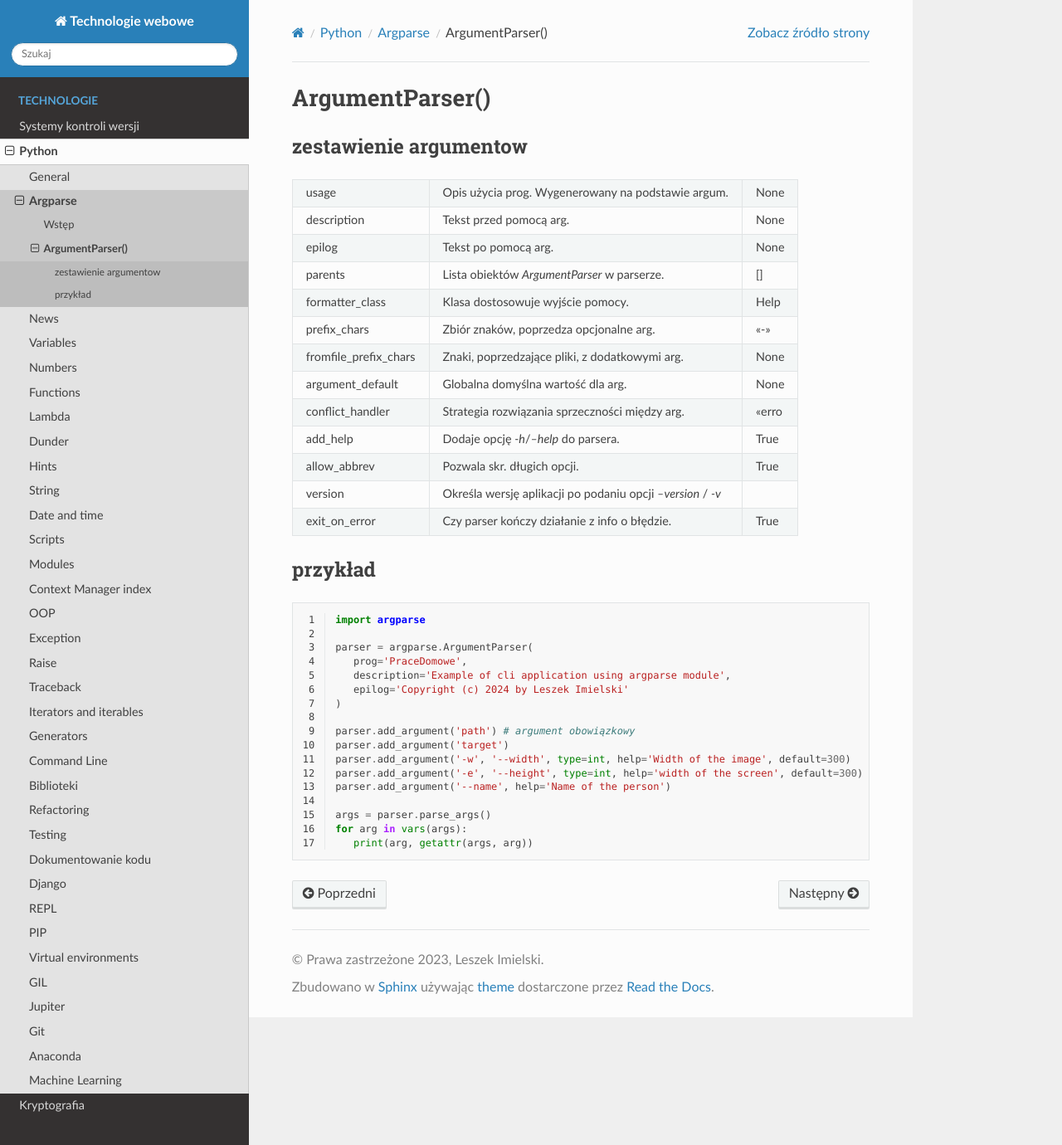
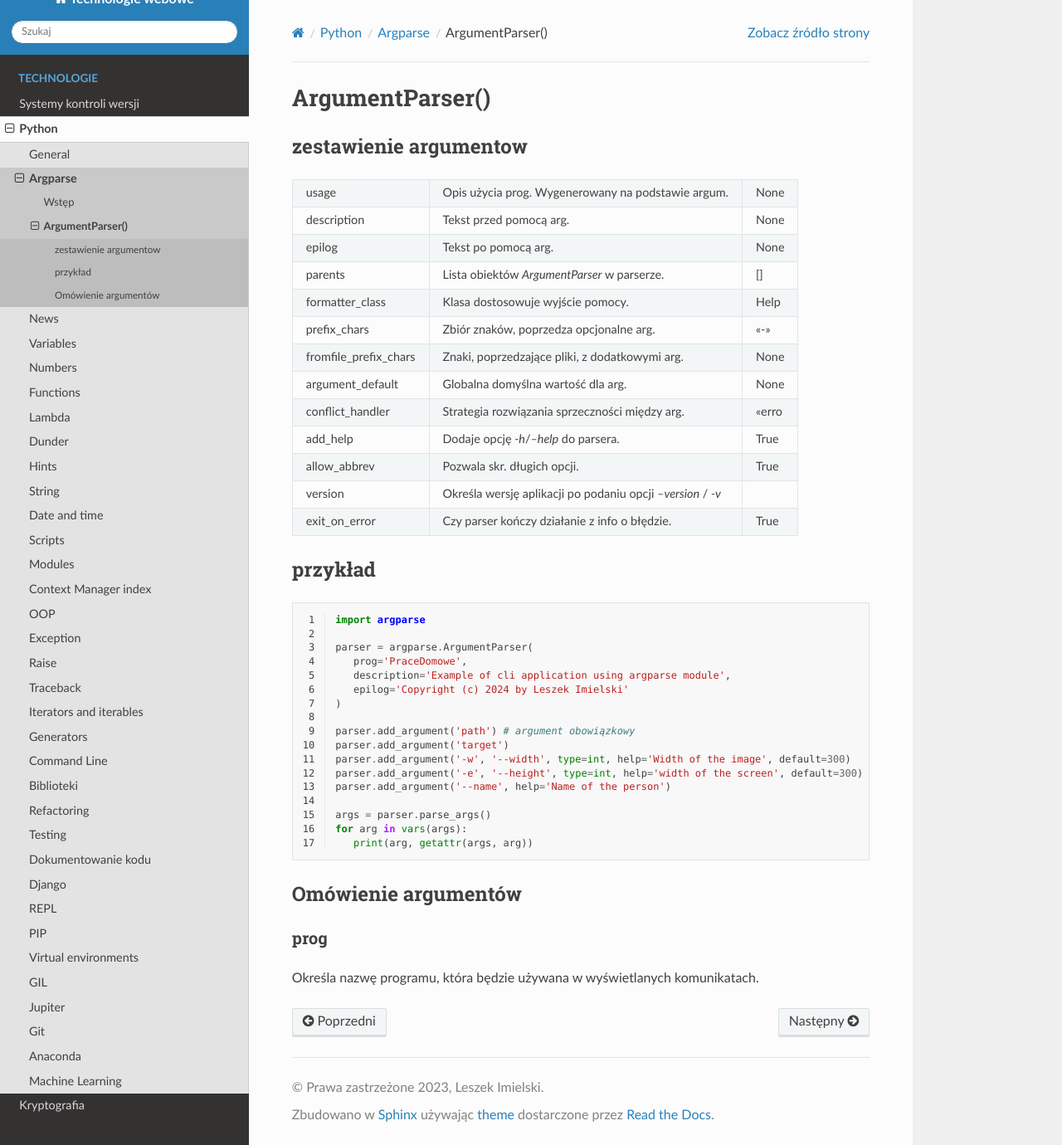
Before and after one commit to limielski/UsingSphinx, a Sphinx documentation site: the page built from docs/source/python/argparse/argparse02.rst, in a window 1280 px wide and 1380 px high. Shown: the whole window at 83% size. Built offline with Sphinx 7.4.7 and the Read the Docs theme 2.0.0, drawn with Linux system fonts in a browser that asks for light colours; pages that are not in the unit, such as notebooks, are missing from menus.

Commit message:
Update argparse02.rst and adjust index.rst maxdepth
Expanded the contents of `argparse02.rst` to include a detailed discussion about the arguments usage. Adjusted the maxdepth in `argparse/index.rst` to accommodate these additions. The `argparse04.rst` reference was also removed as its content is no longer relevant.

```diff
--- a/docs/source/python/argparse/argparse02.rst
+++ b/docs/source/python/argparse/argparse02.rst
@@ -3,7 +3,6 @@ ArgumentParser()
 
 zestawienie argumentow
 ----------------------
-
 
 +-----------------------+-------------------------------------------------------------+------+
 | usage                 | Opis użycia prog. Wygenerowany na podstawie argum.          | None |
@@ -56,3 +55,11 @@ przykład
    args = parser.parse_args()
    for arg in vars(args):
       print(arg, getattr(args, arg))
+
+Omówienie argumentów
+--------------------
+
+prog
+^^^^
+
+Określa nazwę programu, która będzie używana w wyświetlanych komunikatach.
--- a/docs/source/python/argparse/index.rst
+++ b/docs/source/python/argparse/index.rst
@@ -2,8 +2,7 @@ Argparse
 ========
 
 .. toctree::
-   :maxdepth: 2
+   :maxdepth: 4
 
    argparse00
    argparse02
-   argparse04
```
